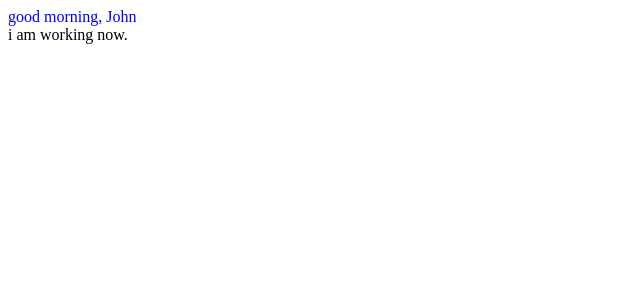
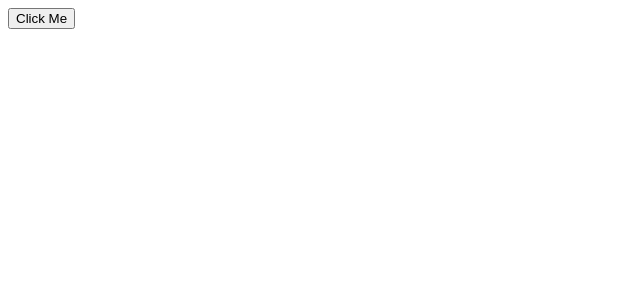
Before and after one commit to kuldeeparmar/React-, a React app: page / in a window 1280 px wide. Shown: the top 300 px of the page, without its empty margins (0-640 px from the left). Built offline with nearby package versions, Linux system fonts and the light colour scheme.

Commit message:
Export, Import and Component

```diff
--- /dev/null
+++ b/src/App.js
@@ -0,0 +1,17 @@
+import React from 'react'
+import Button from "./Button.jsx"
+
+
+const App = () => {
+    const clickButton = () =>
+    {
+        console.log("I was click from parent");
+    }
+
+
+    return <Button data={{a:{c:{d:'c'}}}} clickButton={clickButton}>Click Me</Button>
+}
+
+
+
+export default App;
--- /dev/null
+++ b/src/Button.jsx
@@ -0,0 +1,21 @@
+import React from 'react'
+
+const Button = (props) => {
+
+  console.log(props);
+
+  const {children,clickButton,data} = props;
+
+  const handleClick = () => {
+       clickButton?.()
+  }
+
+  return (
+    <button onClick={handleClick}>
+     {children}
+     {data?.a?.b?.c}
+    </button>
+  )
+}
+
+export default Button;
--- a/src/index.js
+++ b/src/index.js
@@ -1,26 +1,7 @@
 import React from "react";
 import ReactDOM from 'react-dom/client';
-
-const handleClick = (state) => {
-    console.log("I got clicked",state);
-}
-
-const morning = true;
-
-const moringText = "good morning";
-
-const afternoonText = " good afternoon";
-
-const div = <div className="text">{morning?moringText:afternoonText}<span onClick={()=>handleClick(morning)}>, John</span></div>
-
-const GenerateComponent =  () => <>
-    {div}
-    i am working now.
-    </>;
-
-
-console.log(GenerateComponent);
+import Apps from "./App";
 
 const root = ReactDOM.createRoot(document.getElementById("root"));
 
-root.render(<GenerateComponent/>);
+root.render(<Apps/>);
```
